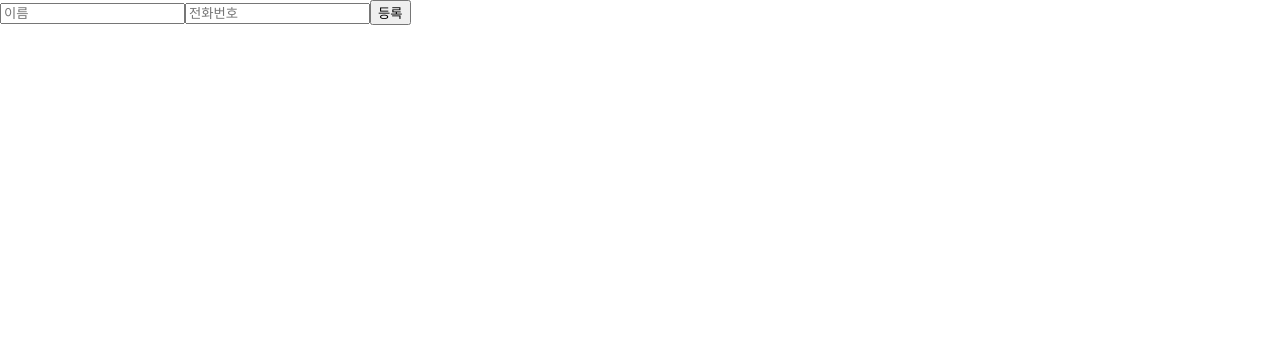
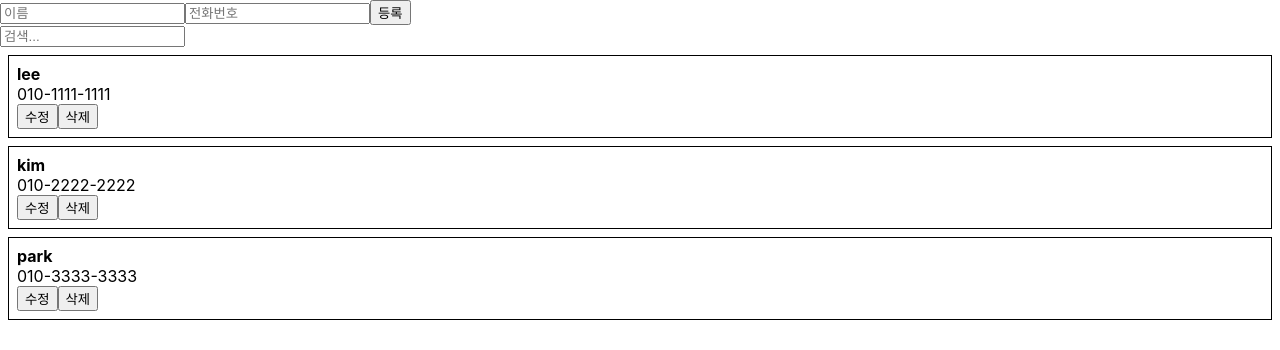
Before and after one commit to gau-cloud/study__frontClone, a React (Create React App) app in the folder react-velopert/: page / in a window 1280 px wide. Shown: the top 350 px of the page. Built offline with nearby package versions, Linux system fonts and the light colour scheme.

Commit message:
r_s #6 search name(indexOf)

```diff
--- a/react-velopert/src/App.js
+++ b/react-velopert/src/App.js
@@ -5,9 +5,34 @@
 
 class App extends Component {
 
-  id = 0;
+  id = 3;
+
   state={
-    information: [],
+    information: [
+      {
+        id: 0,
+        name: 'lee',
+        phone: '010-1111-1111'
+      },
+      {
+        id: 1,
+        name: 'kim',
+        phone: '010-2222-2222'
+      },
+      {
+        id: 2,
+        name: 'park',
+        phone: '010-3333-3333'
+      },
+    ],
+
+    keyword: '',
+  }
+
+  handleChange = (e) =>{
+    this.setState({
+      keyword: e.target.value
+    })
   }
 
   handleCreate = (data) => {
@@ -47,8 +72,15 @@
     return (
       <div>
         <PhoneForm onCreate={this.handleCreate}/>
+        <input
+          value={this.state.keyword}
+          onChange={this.handleChange}
+          placeholder="검색..."
+        />
         <PhoneInfoList
-          data={this.state.information}
+          data={this.state.information.filter(
+            info => info.name.indexOf(this.state.keyword) > -1
+          )}
           onRemove={this.handleRemove}
           onUpdate={this.handleUpdate}
         />
--- a/react-velopert/src/components/PhoneInfo.js
+++ b/react-velopert/src/components/PhoneInfo.js
@@ -1,4 +1,5 @@
 import React, { Component, Fragment } from 'react'
+import PhoneInfoList from './PhoneInfoList';
 
 class PhoneInfo extends Component {
 
@@ -6,6 +7,13 @@
         editing: false,
         name: '',
         phone: ''
+    }
+
+    shouldComponentUpdate(nextProps, nextState){
+        if(this.state !== nextState){
+            return true;
+        }
+        return this.props.info !== nextProps.info;
     }
 
     handleRemove = () => {
@@ -47,6 +55,7 @@
             margin: '8px'
         };
 
+        console.log(name);
 
         return (
 
--- a/react-velopert/src/components/PhoneInfoList.js
+++ b/react-velopert/src/components/PhoneInfoList.js
@@ -23,6 +23,7 @@
             )
         );
 
+        console.log(list);
         return (
             <div>
                 {list}
```
Also changed, not shown: 1 other file (tests, documents, lock files or other folders).
